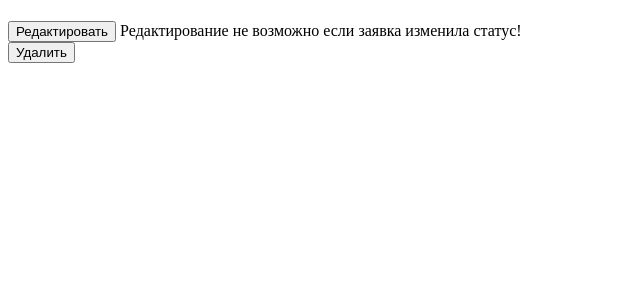
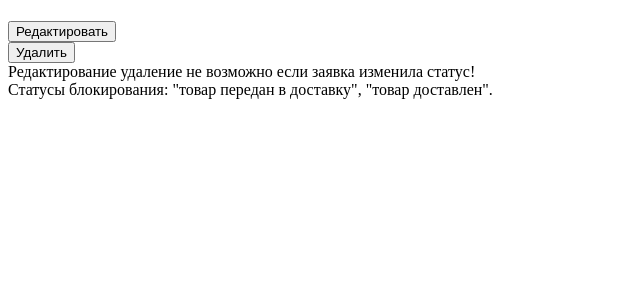
Before and after one commit to SergeyTsVL/TZ_vacancy, a Django app: template urban_project/board/templates/board/advertisement_detail.html in a window 1280 px wide. Shown: the part 80-380 px from the top of the page, without its empty margins (0-640 px from the left). Run offline with Django 3.2, Linux system fonts and the light colour scheme; the template is opened without the code that fills it, so the values that code supplies are empty.

Commit message:
Update advertisement_detail.html

```diff
--- a/urban_project/board/templates/board/advertisement_detail.html
+++ b/urban_project/board/templates/board/advertisement_detail.html
@@ -6,11 +6,17 @@
 <div style="display:flex; flex-direction:column">
     <span>
         <a href="{% url 'board:edit_advertisement' advertisement.pk %}"><button type="submit">Редактировать</button></a>
-        <a>Редактирование не возможно если заявка изменила статус!</a>
+
     </span>
     <span>
         <a href="{% url 'board:delete_advertisement' advertisement.pk %}"><button type="submit">Удалить</button></a>
     </span>
+    <span>
+        <a>Редактирование удаление не возможно если заявка изменила статус!</a>
+    </span>
+    <span>
+        <a>Статусы блокирования: "товар передан в доставку", "товар доставлен".</a>
+    </span>
 
 </div>
 {% endblock %}
```
